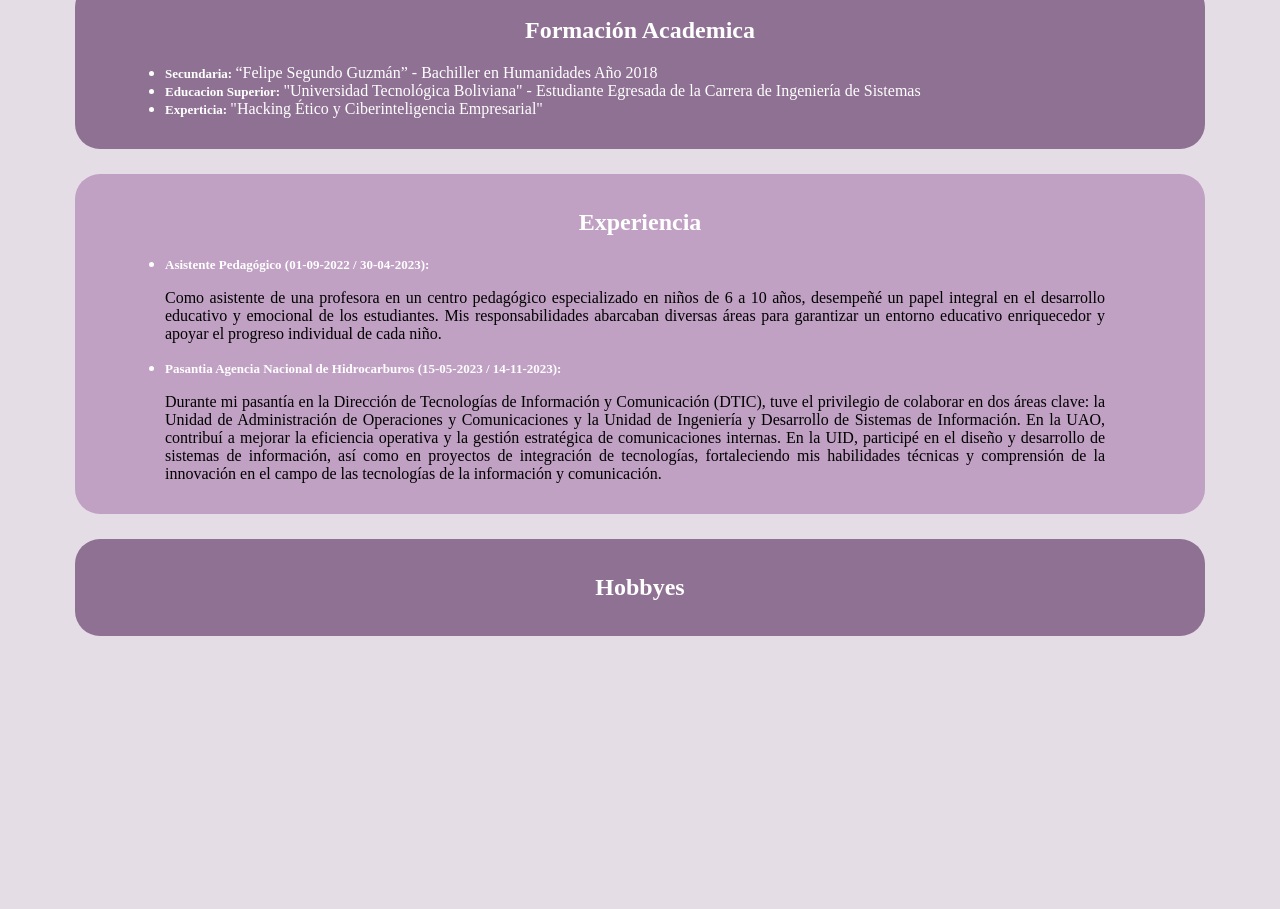
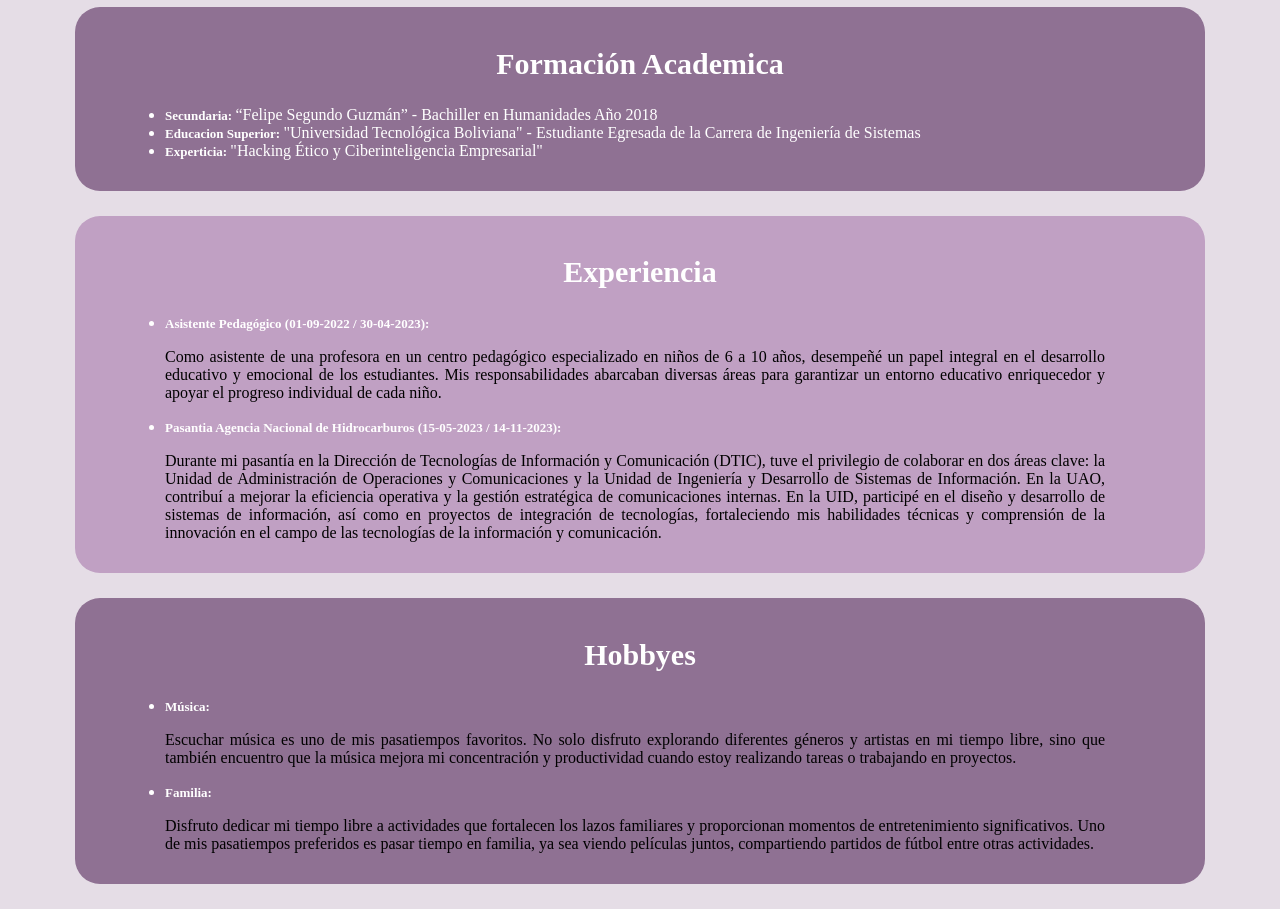
Before and after one commit to Flor17Cinthya/CV-Cinthya, a plain HTML site: page index.html in a window 1280 px wide. Shown: the part 459-1368 px from the top of the page. Before the commit the page ends 1120 px from the top, so only its background shows below. Drawn offline with Linux system fonts and the light colour scheme.

Commit message:
Agregar mas datos

```diff
--- a/index.html
+++ b/index.html
@@ -10,7 +10,9 @@
     <section id="personalData">
       <h1>CV CINTHYA FLORES</h1>
       <div>
-        <center ><img id="fotomia" src="./assets/images/yo.jpg" alt="Foto de Perfil" /></center>
+        <center>
+          <img id="fotomia" src="./assets/images/yo.jpg" alt="Foto de Perfil" />
+        </center>
         <ul>
           <li>
             <span style="font-weight: 800; font-size: small"> Nombre: </span>
@@ -54,7 +56,7 @@
       </div>
     </section>
     <section id="titulo">
-      <h1>Formación Academica</h1>
+      <h2>Formación Academica</h2>
       <div>
         <ul>
           <li>
@@ -80,7 +82,7 @@
       </div>
     </section>
     <section id="experiencia">
-      <h1>Experiencia</h1>
+      <h2>Experiencia</h2>
       <div>
         <ul>
           <li>
@@ -119,7 +121,33 @@
       </div>
     </section>
     <section id="hobbyes">
-      <h1>Hobbyes</h1>
+      <h2>Hobbyes</h2>
+      <div>
+        <ul>
+          <li>
+            <span style="font-weight: 800; font-size: small"> Música: </span>
+            <p id="asis">
+              Escuchar música es uno de mis pasatiempos favoritos. No solo
+              disfruto explorando diferentes géneros y artistas en mi tiempo
+              libre, sino que también encuentro que la música mejora mi
+              concentración y productividad cuando estoy realizando tareas o
+              trabajando en proyectos.
+            </p>
+          </li>
+          <li>
+            <span style="font-weight: 800; font-size: small">
+              Familia:
+            </span>
+            <p id="pas">
+              Disfruto dedicar mi tiempo libre a actividades que fortalecen los
+              lazos familiares y proporcionan momentos de entretenimiento
+              significativos. Uno de mis pasatiempos preferidos es pasar tiempo
+              en familia, ya sea viendo películas juntos, compartiendo partidos
+              de fútbol entre otras actividades.
+            </p>
+          </li>
+        </ul>
+      </div>
     </section>
   </body>
 </html>
--- a/styles/styles.css
+++ b/styles/styles.css
@@ -11,6 +11,11 @@ a{
 }
 h1{
     text-align: center;
+    font-size: 33px;
+}
+h2{
+    text-align: center;
+    font-size: 30px;
 }
 p{
     color: black;
@@ -23,7 +28,6 @@ p{
     height: 150px;
     width: 150px;
     border-radius: 15px;
-    text-align: center;
 }
 #personalData{
     background-color:#c0a0c3;
```
